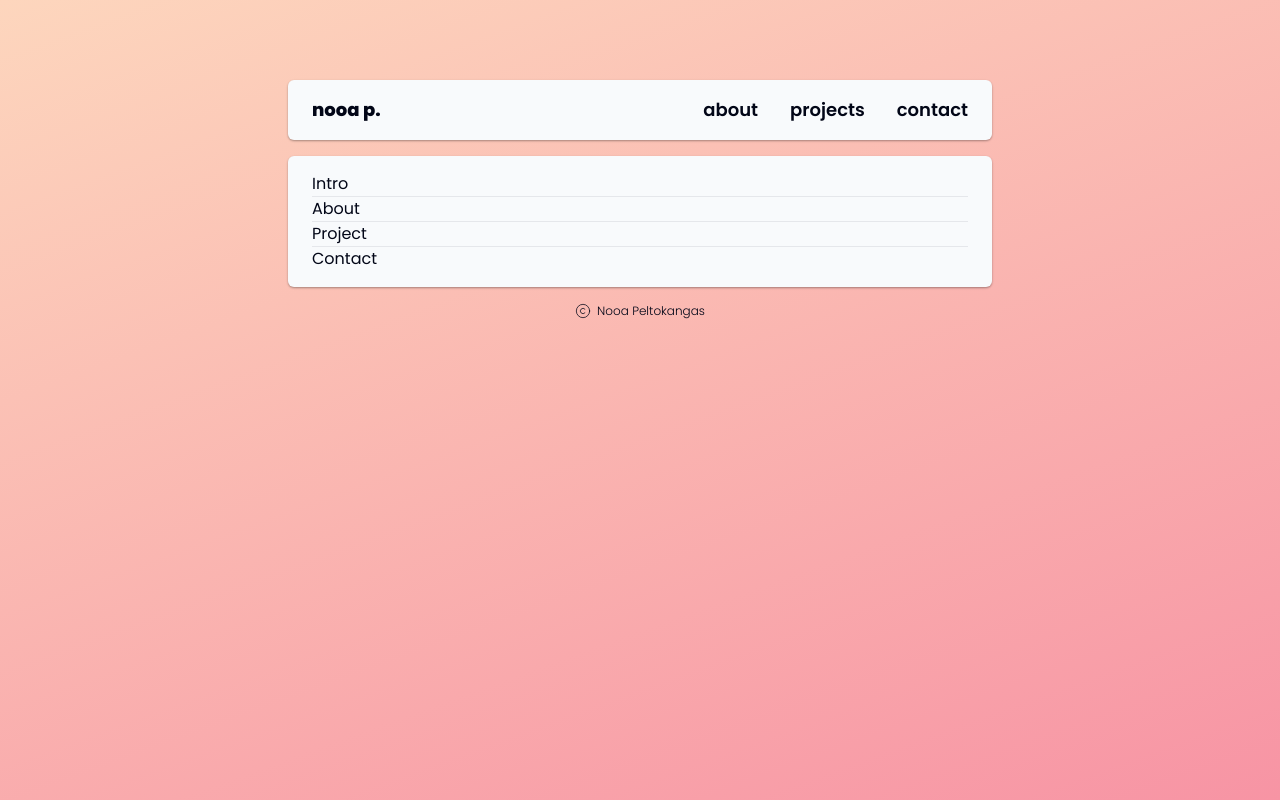
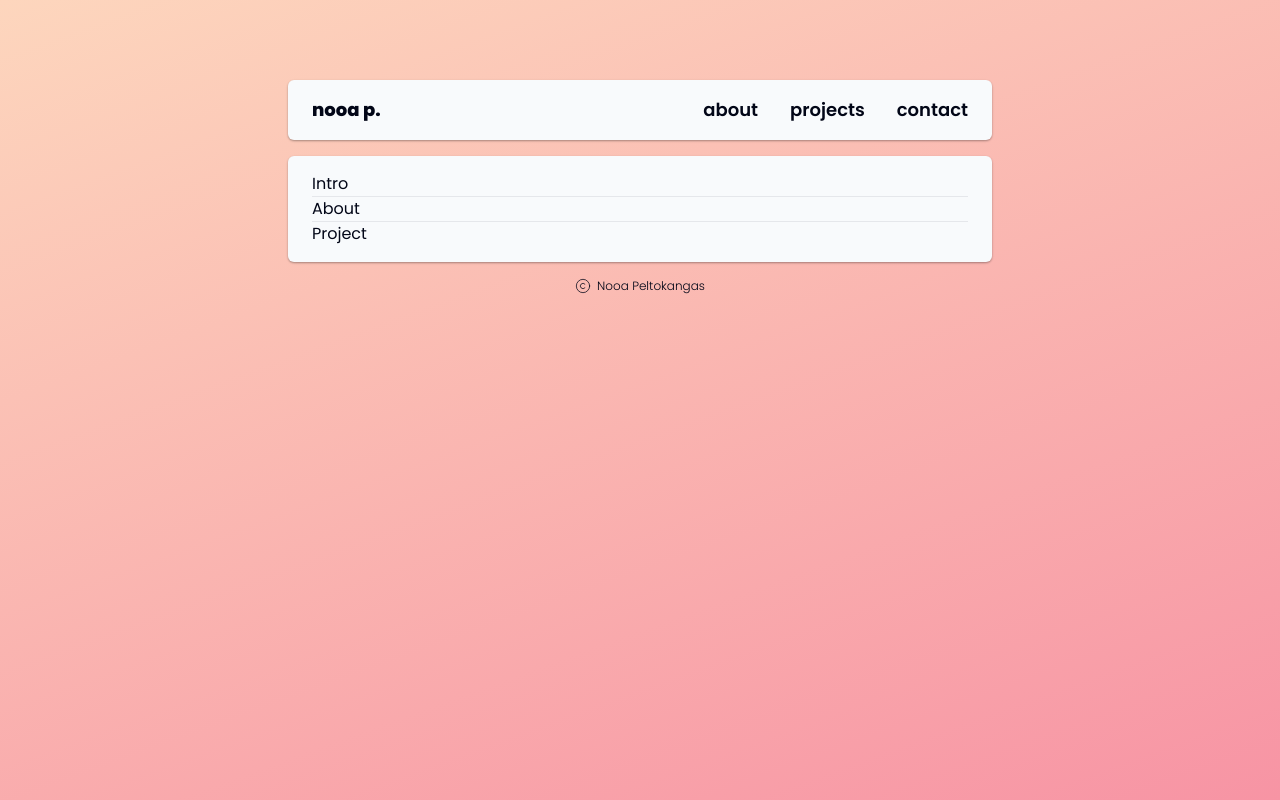
Before and after one commit to nooa-p/nooa-p.github.io, a React (Vite) app: page / in a window 1280 px wide. Built offline with nearby package versions, Linux system fonts and the light colour scheme.

Commit message:
remove contact component, move contact links to intro

```diff
--- a/src/App.jsx
+++ b/src/App.jsx
@@ -2,7 +2,6 @@ import Header from "./components/Header"
 import Intro from "./components/Intro"
 import About from "./components/About"
 import Project from "./components/Project"
-import Contact from "./components/Contact"
 import Footer from "./components/Footer"
 
 function App() {
@@ -13,7 +12,6 @@ function App() {
         <Intro />
         <About />
         <Project />
-        <Contact />
       </div>
       <Footer />
     </main>
--- a/src/components/Contact.jsx
+++ /dev/null
@@ -1,9 +0,0 @@
-function Contact() {
-  return (
-    <div className="">
-      <p>Contact</p>
-    </div>
-  )
-}
-
-export default Contact
--- a/src/components/Project.jsx
+++ b/src/components/Project.jsx
@@ -1,6 +1,6 @@
 function Project() {
   return (
-    <div className="border-b">
+    <div className="">
       <p>Project</p>
     </div>
   )
```
